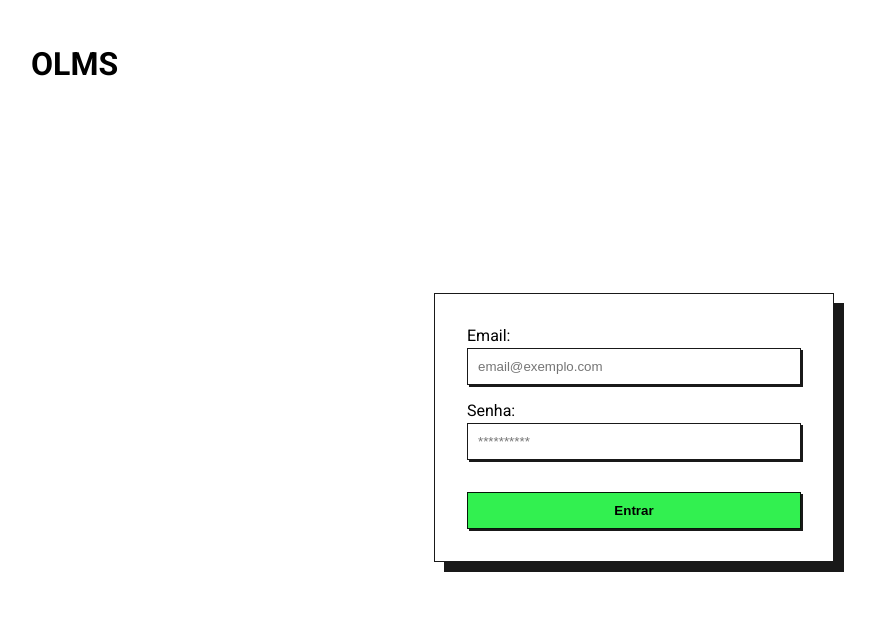
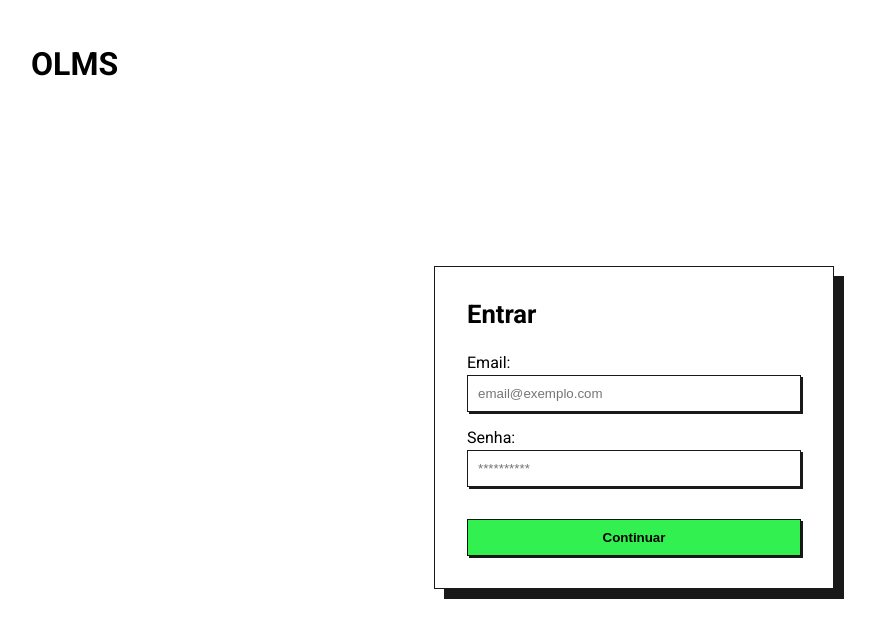
Before and after one commit to Library-Manager-System/frontend, a Vue app: page /auth/login in a window 1280 px wide. Shown: the top 638 px of the page, without its empty margins (1-876 px from the left). Built offline with nearby package versions, Linux system fonts and the light colour scheme.

Commit message:
Update login view

```diff
--- a/src/views/auth/LoginView.vue
+++ b/src/views/auth/LoginView.vue
@@ -25,7 +25,8 @@ export default {
 
 <template>
   <RedirectTo name="home" v-if="authStore.userAuthenticated" />
-  <div class="loginFormContainer" v-else>
+  <div class="login-form-container" v-else>
+    <h2>Entrar</h2>
     <form @submit.prevent="submit">
       <div>
         <label htmlFor="input-email">Email:</label>
@@ -49,13 +50,13 @@ export default {
           v-model="password"
         />
       </div>
-      <button type="submit">Entrar</button>
+      <button type="submit">Continuar</button>
     </form>
   </div>
 </template>
 
 <style scoped>
-.loginFormContainer {
+.login-form-container {
   padding: 2rem;
   border: 1px solid var(--shadow-color);
   box-shadow: 10px 10px 0px var(--shadow-color);
@@ -64,11 +65,17 @@ export default {
   max-width: 400px;
 }
 
+h2 {
+  margin: 0;
+  font-size: 1.6rem;
+}
+
 form {
   display: flex;
   flex-direction: column;
   gap: 1rem;
   width: 100%;
+  margin-top: 1.5rem;
 }
 
 input,
@@ -111,7 +118,7 @@ button:active {
 }
 
 @media screen and (max-width: 600px) {
-  .loginFormContainer {
+  .login-form-container {
     width: 100%;
     border: none;
     box-shadow: none;
```
